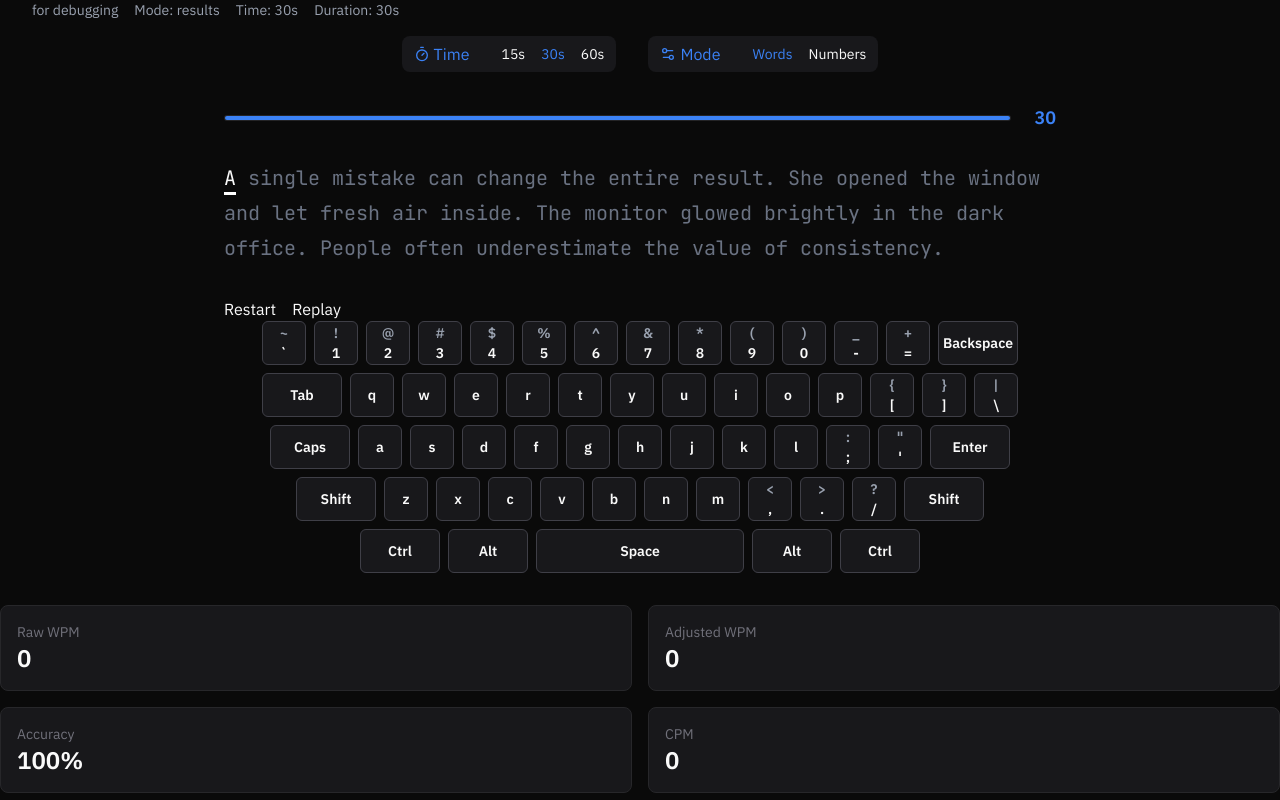
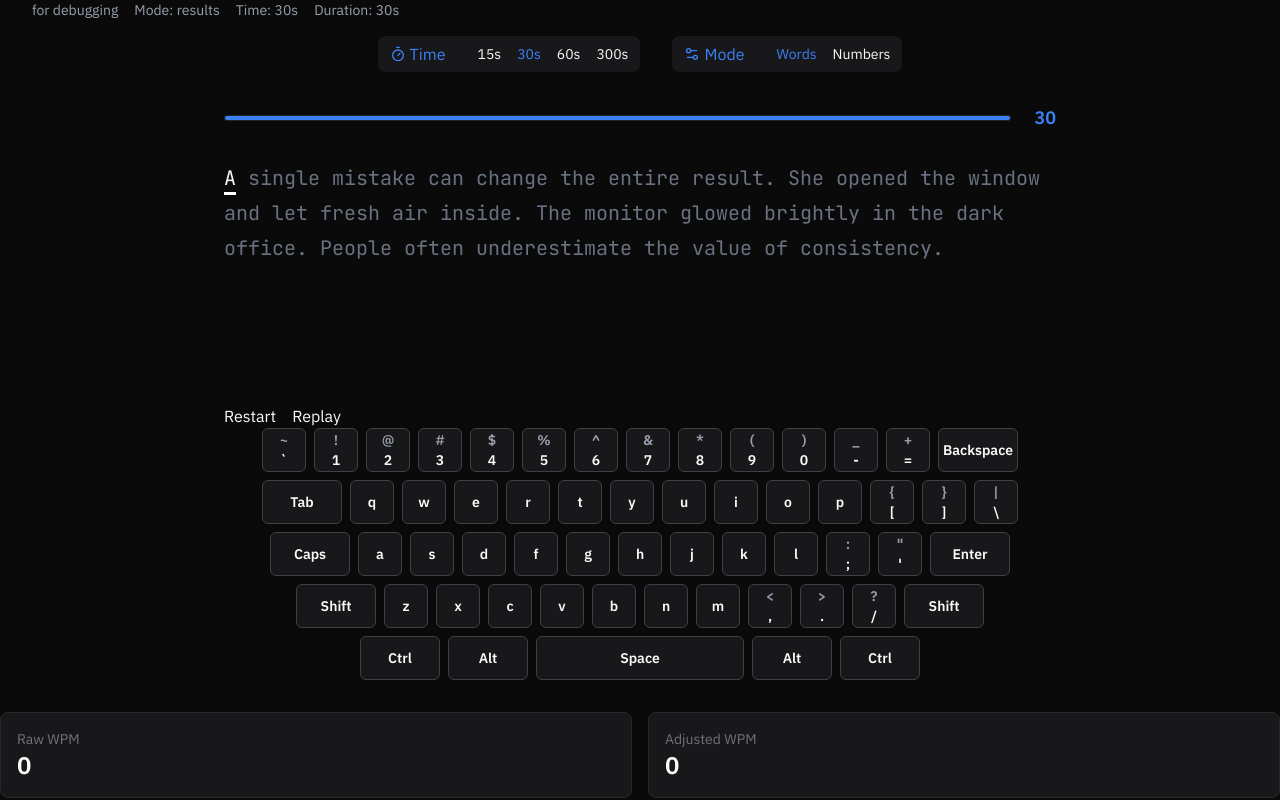
Before and after one commit to yowger/speed-typer, a React (Vite) app: page / in a window 1280 px wide. Shown: the top 800 px of the page. Built offline with nearby package versions, Linux system fonts and the light colour scheme; no server answers.

Commit message:
scroll bar ui update

```diff
--- a/src/App.tsx
+++ b/src/App.tsx
@@ -12,7 +12,7 @@ import TimerProgress from "./features/typing/components/TimerProgress"
 import TimerControls from "./features/typing/components/TimerControls"
 import ModeControls from "./features/typing/components/ModeControls"
 
-const TIME_DURATIONS = [15, 30, 60]
+const TIME_DURATIONS = [15, 30, 60, 300]
 const TYPING_MODES = [
     "words",
     "numbers",
--- a/src/features/typing/components/TypingTextDisplay.tsx
+++ b/src/features/typing/components/TypingTextDisplay.tsx
@@ -29,7 +29,7 @@ export default function TypingTextDisplay({
     let globalIndex = 0
 
     return (
-        <div className="overflow-y-auto">
+        <div className="overflow-y-auto h-52 typing-scroll">
             <div className="flex flex-wrap text-xl font-mono leading gap-y-1">
                 {words.map((word, wordIndex) => (
                     <div key={wordIndex} className="flex whitespace-nowrap">
--- a/src/index.css
+++ b/src/index.css
@@ -10,7 +10,6 @@
     --color-foreground: #fafafa;
     --color-muted: #71717a;
     --color-accent: #3b82f6;
-    --color-border: #1e293b;
     --color-primary: #e4e4e7;
     --color-primary-foreground: #09090b;
     --color-correct: #22c55e;
@@ -18,3 +17,24 @@
     --color-cursor: #fafafa;
     --color-border: #27272a;
 }
+
+.typing-scroll {
+    scrollbar-width: thin;
+    scrollbar-color: rgba(255, 255, 255, 0.15) transparent;
+}
+
+.typing-scroll::-webkit-scrollbar {
+    width: 6px;
+}
+
+.typing-scroll::-webkit-scrollbar-track {
+    background: transparent;
+}
+
+.typing-scroll::-webkit-scrollbar-thumb {
+    background: color-mix(in srgb, var(--color-muted) 30%, transparent);
+}
+
+.typing-scroll::-webkit-scrollbar-thumb:hover {
+    background: rgba(255, 255, 255, 0.25);
+}
```
